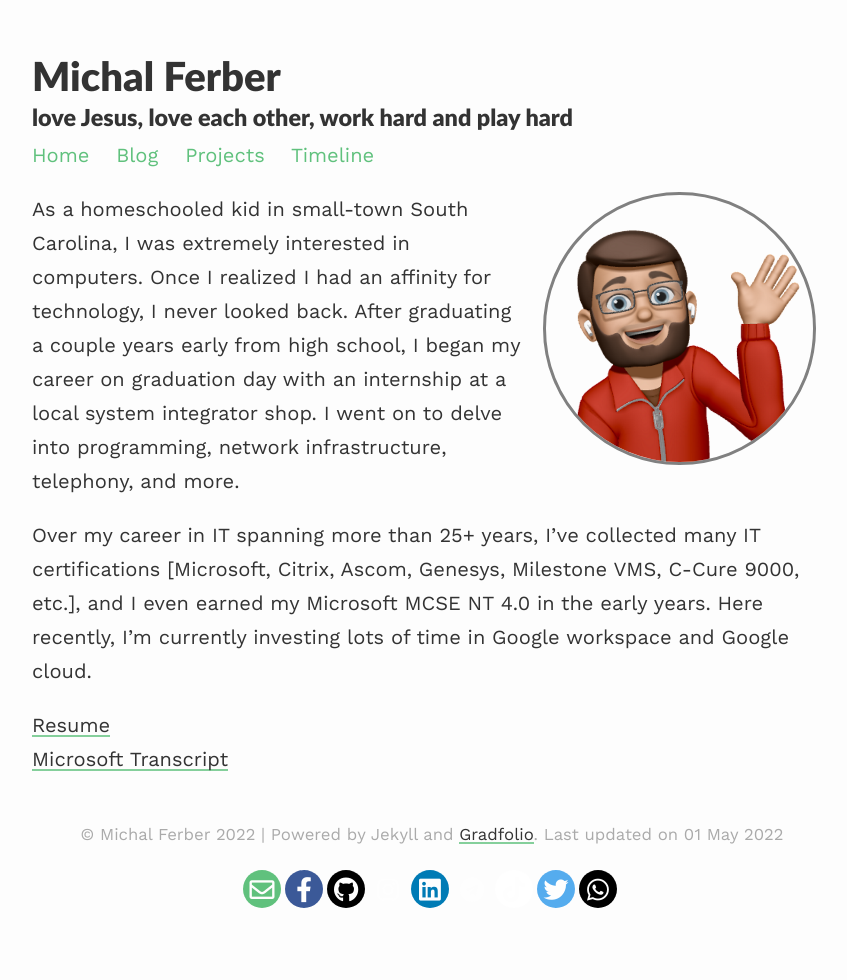
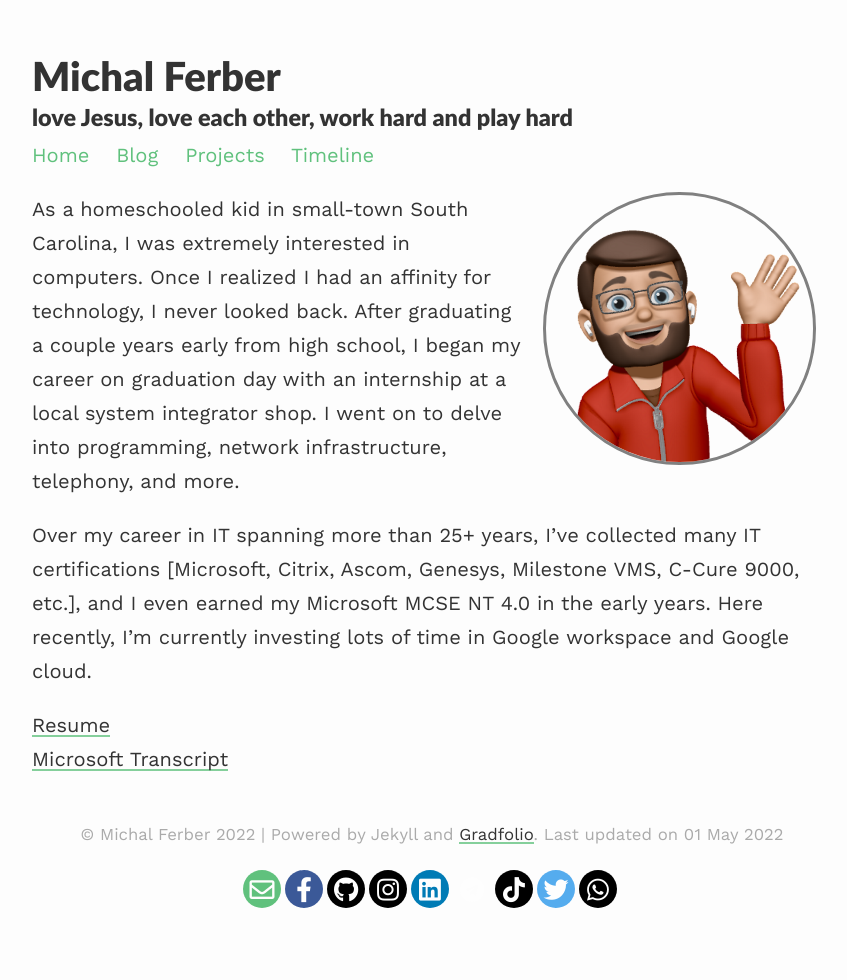
Before and after one commit to MichalAFerber/michalferber.com, a Jekyll site: the page built from index.md, in a window 1280 px wide. Shown: the whole page, without its empty margins (208-1055 px from the left). Built offline with Jekyll 4.4.1, drawn with Linux system fonts in a browser that asks for light colours; nearby versions of some CDN libraries.

Commit message:
Update footer-social.scss

```diff
--- a/assets/css/_sass/footer-social.scss
+++ b/assets/css/_sass/footer-social.scss
@@ -52,8 +52,6 @@
   border-color: #3b5998;
 }
 
-
-
 .rounded-social-buttons .social-button.linkedin {
   background: #007bb5;
 }
@@ -74,6 +72,16 @@
   border-color: #000000;
 }
 
+.rounded-social-buttons .social-button.instagram {
+  background: #000000;
+}
+
+.rounded-social-buttons .social-button.instagram:hover, .rounded-social-buttons .social-button.instagram:focus {
+  color: #000000;
+  background: #fefefe;
+  border-color: #000000;
+}
+
 .rounded-social-buttons .social-button.email {
   background: #60c17d;
 }
@@ -85,13 +93,13 @@
 }
 
 .rounded-social-buttons .social-button.tiktok {
-  background: #ffffff;
+  background: #000000;
 }
 
 .rounded-social-buttons .social-button.tiktok:hover, .rounded-social-buttons .social-button.tiktok:focus {
-  color: #ffffff;
-  background: #fefefe;
-  border-color: #ffffff;
+  color: #000000;
+  background: #ffffff;
+  border-color: #000000;
 }
 
 .rounded-social-buttons .social-button.twitter {
```
